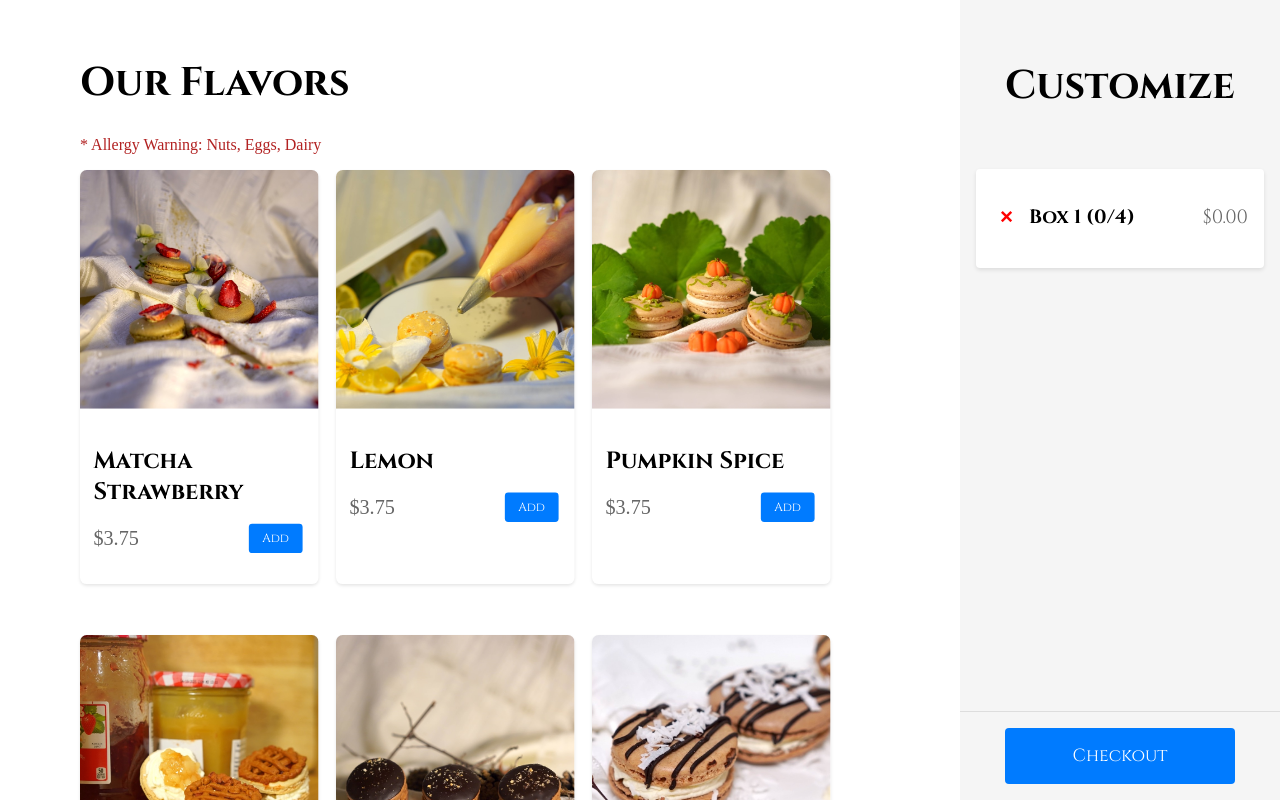
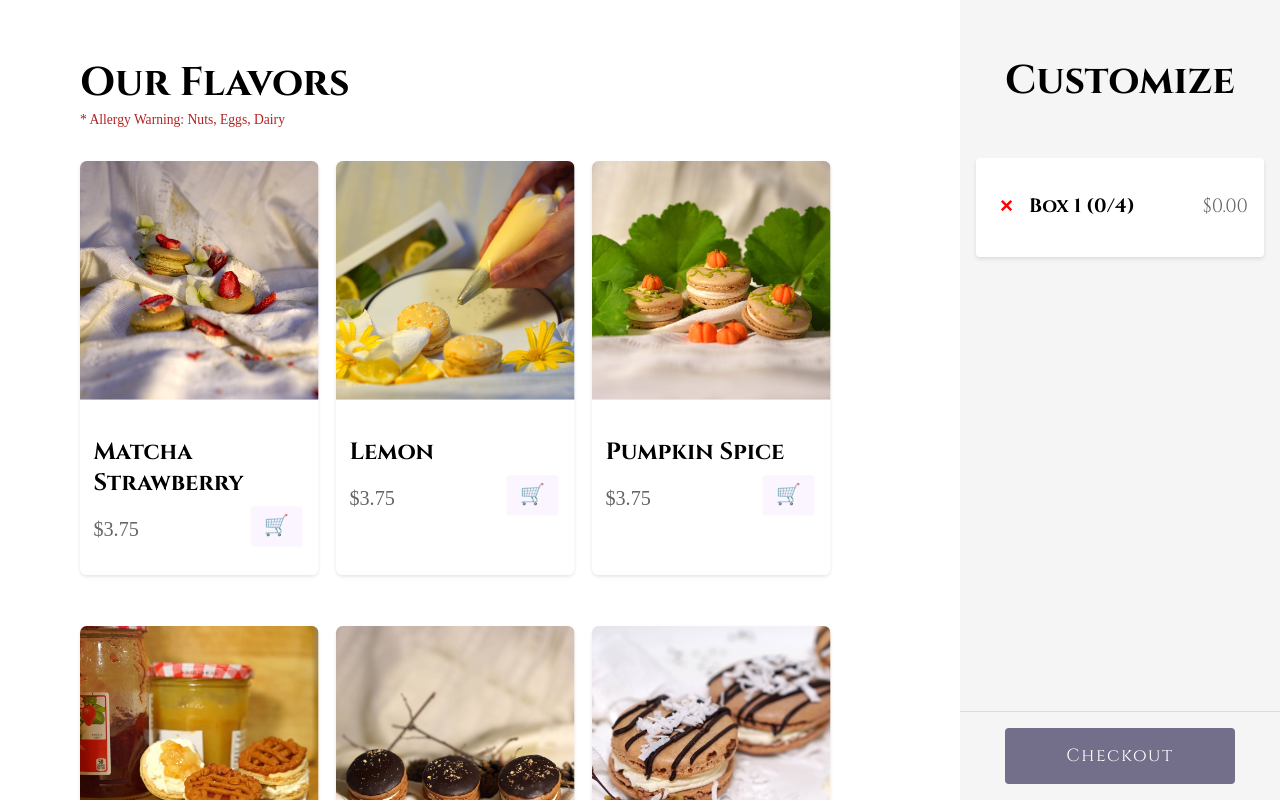
Before and after one commit to katiewangmt/Kambia, a Next.js app: page /products in a window 1280 px wide. Built offline with nearby package versions, Linux system fonts and the light colour scheme.

Commit message:
fixed the color palettes and some spacing of the products page

```diff
--- a/app/products/page.jsx
+++ b/app/products/page.jsx
@@ -113,7 +113,9 @@ export default function ProductsPage() {
           </h1>
           <p style={{
             color: '#B22222',
-            fontSize: '1rem'
+            fontSize: '0.85rem',
+            paddingBottom: '1.2rem',
+            marginTop: '-1.5rem'
           }}>
             * Allergy Warning: Nuts, Eggs, Dairy
           </p>
@@ -169,19 +171,19 @@ export default function ProductsPage() {
                   className={cinzel.className}
                   style={{
                     position: 'absolute',
-                    bottom: '2.3rem',
+                    bottom: '2.1rem',
                     right: '1.2rem',
-                    backgroundColor: '#007bff',
+                    backgroundColor: '#fbf5ff',
                     color: 'white',
                     border: 'none',
                     borderRadius: '4px',
                     padding: '0.5rem 1rem',
                     cursor: 'pointer',
-                    fontSize: '0.9rem'
+                    fontSize: '1.5rem',
                   }}
                   onClick={(e) => addToCart(macaron, e)}
                 >
-                  Add
+                  🛒
                 </button>
               </div>
             </div>
@@ -203,7 +205,7 @@ export default function ProductsPage() {
         <h2 className={cinzel.className} style={{
           fontSize: '2.5rem',
           padding: '1rem',
-          marginTop: '2.7rem',
+          marginTop: '2.4rem',
           textAlign: 'center'
         }}>
           Customize
@@ -222,7 +224,7 @@ export default function ProductsPage() {
             <div key={box.id} style={{
               backgroundColor: 'white',
               padding: '1rem',
-              marginTop: '-0.6rem',
+              marginTop: '-1rem',
               marginBottom: '1.5rem',
               borderRadius: '4px',
               boxShadow: '0 2px 4px rgba(0,0,0,0.1)'
@@ -278,7 +280,6 @@ export default function ProductsPage() {
                   alignItems: 'center'
                 }}>
                   <p className={cinzel.className}>{item.name}</p>
-                  <p style={{ color: '#666' }}>${item.price.toFixed(2)}</p>
                 </div>
               ))}
 
@@ -287,15 +288,18 @@ export default function ProductsPage() {
                   className={cinzel.className}
                   onClick={addNewBox}
                   style={{
-                    width: '100%',
+                    width: '50%',
                     padding: '0.5rem',
                     marginTop: '1rem',
-                    backgroundColor: '#007bff',
+                    backgroundColor: '#736f8a',
                     color: 'white',
                     border: 'none',
                     borderRadius: '4px',
                     cursor: 'pointer',
-                    fontSize: '0.9rem'
+                    fontSize: '0.9rem',
+                    marginLeft: 'auto',
+                    marginRight: 'auto',
+                    display: 'block'
                   }}
                 >
                   Add New Box
@@ -322,12 +326,13 @@ export default function ProductsPage() {
             style={{
               width: '80%',
               padding: '1rem',
-              backgroundColor: '#007bff',
+              backgroundColor: '#736f8a',
               color: 'white',
               border: 'none',
               borderRadius: '4px',
               cursor: 'pointer',
-              fontSize: '1.1rem'
+              fontSize: '1.1rem',
+              letterSpacing: '0.1rem'
             }}
             onClick={() => {
               console.log('Checkout clicked');
```
